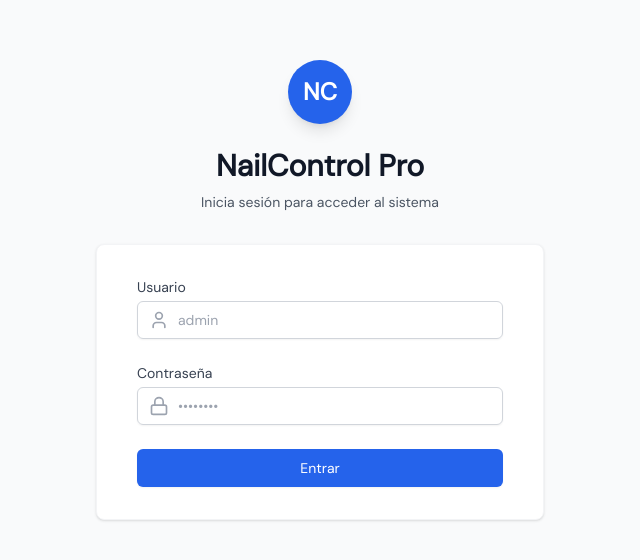
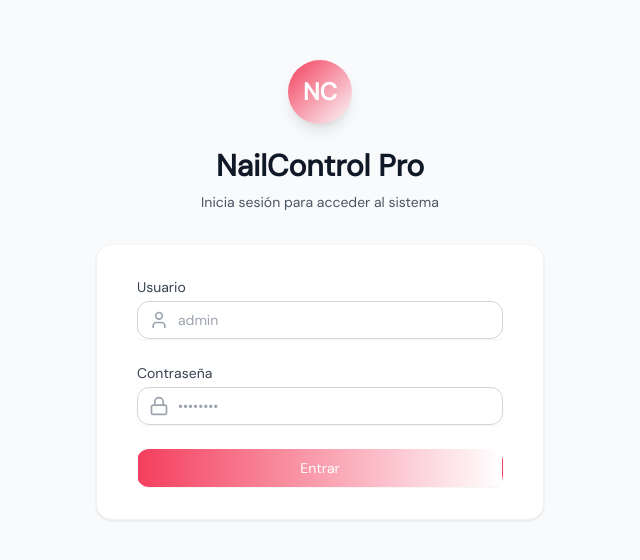
Before and after one commit to gerencia441/nailcontrol-pro, a React (Vite) app in the folder client/: page /login in a window 1280 px wide. Shown: the part 110-670 px from the top of the page, without its empty margins (320-960 px from the left). Built offline with nearby package versions, Linux system fonts and the light colour scheme.

Commit message:
Bug de cálculo, Visual Login, Badge Cancelada, Empty state Services

```diff
--- a/client/src/components/ui/Badge.jsx
+++ b/client/src/components/ui/Badge.jsx
@@ -1,7 +1,7 @@
 const statusStyles = {
   PENDING:   'bg-amber-100 text-amber-700',
   COMPLETED: 'bg-emerald-100 text-emerald-700',
-  CANCELLED: 'bg-gray-100 text-gray-500',
+  CANCELLED: 'bg-red-100 text-red-600',
 };
 
 const paymentStyles = {
--- a/client/src/pages/Login.jsx
+++ b/client/src/pages/Login.jsx
@@ -29,7 +29,7 @@ export default function Login() {
   return (
     <div className="min-h-screen bg-gray-50 flex flex-col justify-center py-12 sm:px-6 lg:px-8">
       <div className="sm:mx-auto sm:w-full sm:max-w-md">
-        <div className="mx-auto w-16 h-16 bg-blue-600 rounded-full flex items-center justify-center mb-4 shadow-lg">
+        <div className="mx-auto w-16 h-16 bg-gradient-to-br from-blush-500 to-mauve-600 rounded-full flex items-center justify-center mb-4 shadow-lg">
           <span className="text-white text-2xl font-bold">NC</span>
         </div>
         <h2 className="mt-6 text-center text-3xl font-extrabold text-gray-900">
@@ -41,7 +41,7 @@ export default function Login() {
       </div>
 
       <div className="mt-8 sm:mx-auto sm:w-full sm:max-w-md">
-        <div className="bg-white py-8 px-4 shadow sm:rounded-lg sm:px-10 border border-gray-100">
+        <div className="bg-white py-8 px-4 shadow-card rounded-2xl sm:px-10 border border-gray-100">
           <form className="space-y-6" onSubmit={handleSubmit}>
             {error && (
               <div className="bg-red-50 border-l-4 border-red-500 p-4 rounded-md">
@@ -74,7 +74,7 @@ export default function Login() {
                   required
                   value={username}
                   onChange={(e) => setUsername(e.target.value)}
-                  className="focus:ring-blue-500 focus:border-blue-500 block w-full pl-10 sm:text-sm border-gray-300 rounded-md py-2 border"
+                  className="focus:ring-blush-300 focus:border-blush-400 block w-full pl-10 sm:text-sm border-gray-300 rounded-xl py-2 border"
                   placeholder="admin"
                 />
               </div>
@@ -98,7 +98,7 @@ export default function Login() {
                   required
                   value={password}
                   onChange={(e) => setPassword(e.target.value)}
-                  className="focus:ring-blue-500 focus:border-blue-500 block w-full pl-10 sm:text-sm border-gray-300 rounded-md py-2 border"
+                  className="focus:ring-blush-300 focus:border-blush-400 block w-full pl-10 sm:text-sm border-gray-300 rounded-xl py-2 border"
                   placeholder="••••••••"
                 />
               </div>
@@ -108,7 +108,7 @@ export default function Login() {
               <button
                 type="submit"
                 disabled={loading}
-                className="w-full flex justify-center py-2 px-4 border border-transparent rounded-md shadow-sm text-sm font-medium text-white bg-blue-600 hover:bg-blue-700 focus:outline-none focus:ring-2 focus:ring-offset-2 focus:ring-blue-500 disabled:opacity-50"
+                className="w-full flex justify-center py-2 px-4 border border-transparent rounded-xl shadow-sm text-sm font-medium text-white bg-gradient-to-r from-blush-500 to-mauve-600 hover:from-blush-600 hover:to-mauve-700 focus:outline-none focus:ring-2 focus:ring-offset-2 focus:ring-blush-300 disabled:opacity-50"
               >
                 {loading ? 'Iniciando...' : 'Entrar'}
               </button>
--- a/client/src/pages/Services.jsx
+++ b/client/src/pages/Services.jsx
@@ -110,6 +110,12 @@ export default function Services() {
             </div>
           ))}
 
+          {services.length === 0 && (
+            <p className="col-span-full text-center text-sm text-gray-400 py-8">
+              No hay servicios registrados
+            </p>
+          )}
+
           {/* Add card */}
           <button
             onClick={openCreate}
```
Also changed, not shown: 1 other file (tests, documents, lock files or other folders).
